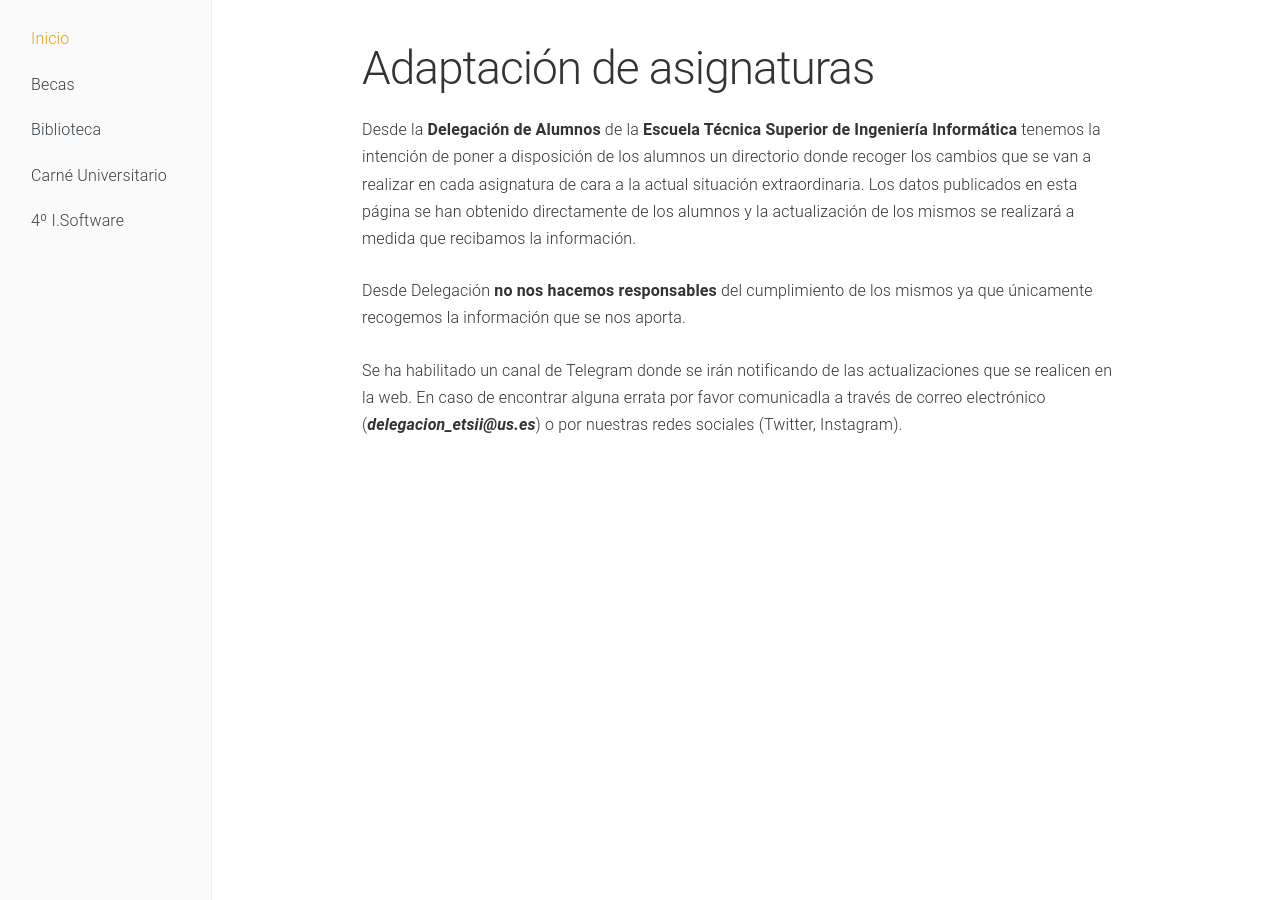
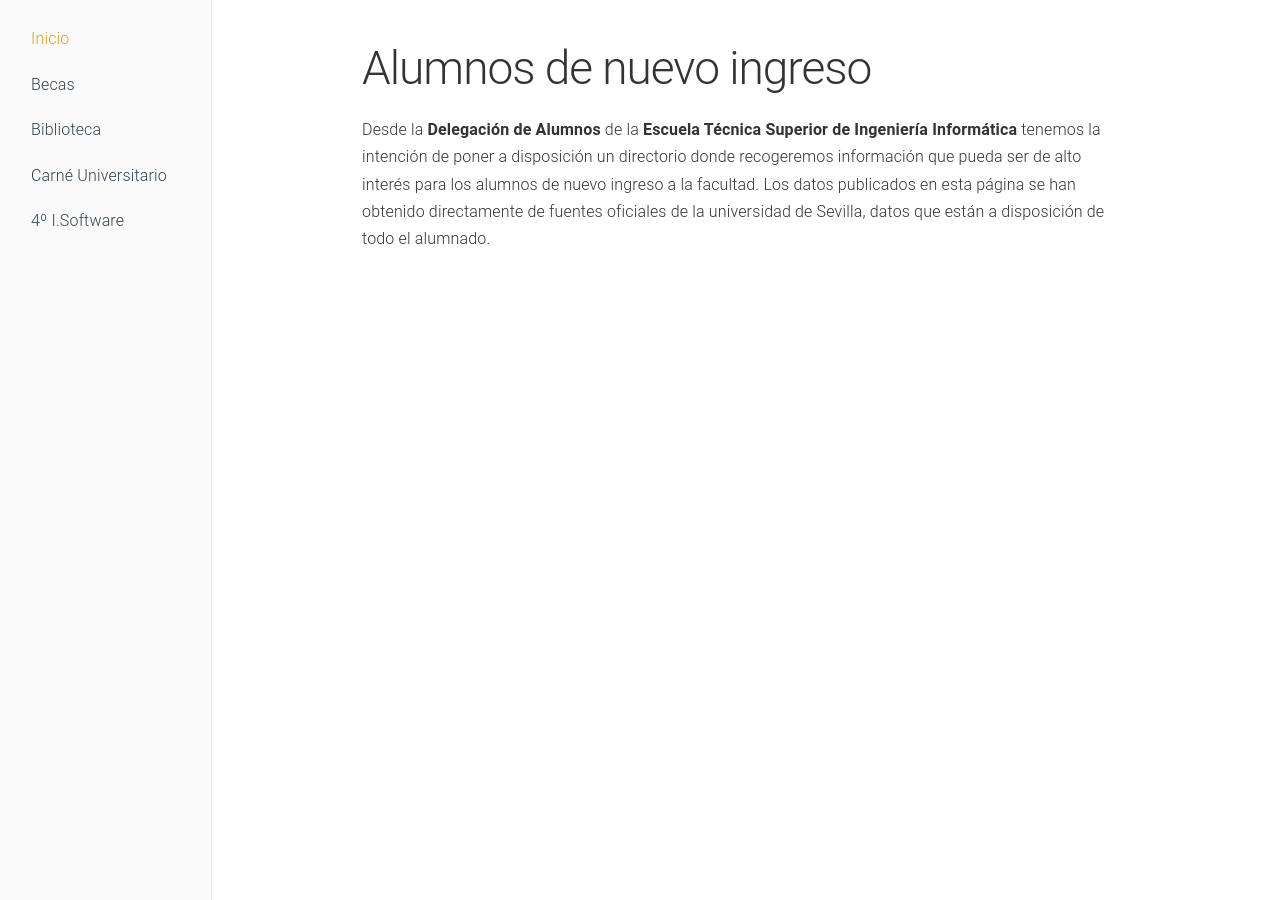
Before and after one commit to FranAnillo/dlganuevoingreso, a Jekyll site: the page built from index.md, in a window 1280 px wide. Built offline with Jekyll 4.4.1, drawn with Linux system fonts in a browser that asks for light colours.

Commit message:
Update index.md

```diff
--- a/index.md
+++ b/index.md
@@ -4,11 +4,7 @@ title: Inicio
 navigation: 1
 ---
 
-# Adaptación de asignaturas
+# Alumnos de nuevo ingreso
 
-Desde la **Delegación de Alumnos** de la **Escuela Técnica Superior de Ingeniería Informática** tenemos la intención de poner a disposición de los alumnos un directorio donde recoger los cambios que se van a realizar en cada asignatura de cara a la actual situación extraordinaria.
-Los datos publicados en esta página se han obtenido directamente de los alumnos y la actualización de los mismos se realizará a medida que recibamos la información.
-
-Desde Delegación **no nos hacemos responsables** del cumplimiento de los mismos ya que únicamente recogemos la información que se nos aporta.
-
-Se ha habilitado un canal de Telegram donde se irán notificando de las actualizaciones que se realicen en la web. En caso de encontrar alguna errata por favor comunicadla a través de correo electrónico (***delegacion_etsii@us.es***) o por nuestras redes sociales (Twitter, Instagram).
+Desde la **Delegación de Alumnos** de la **Escuela Técnica Superior de Ingeniería Informática** tenemos la intención de poner a disposición un directorio donde recogeremos información  que pueda ser de alto interés para los alumnos de nuevo ingreso a la facultad.
+Los datos publicados en esta página se han obtenido directamente de fuentes oficiales de la universidad de Sevilla, datos que están a disposición de todo el alumnado.
```
